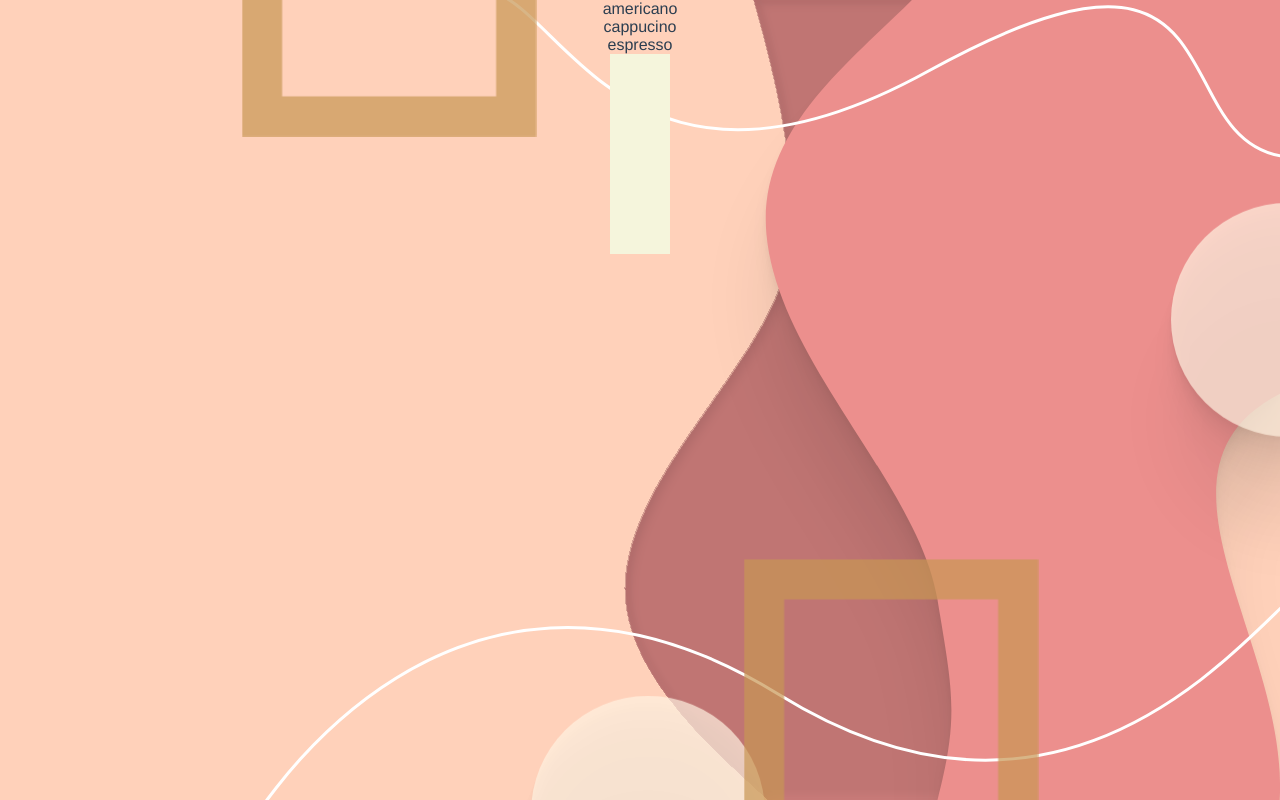
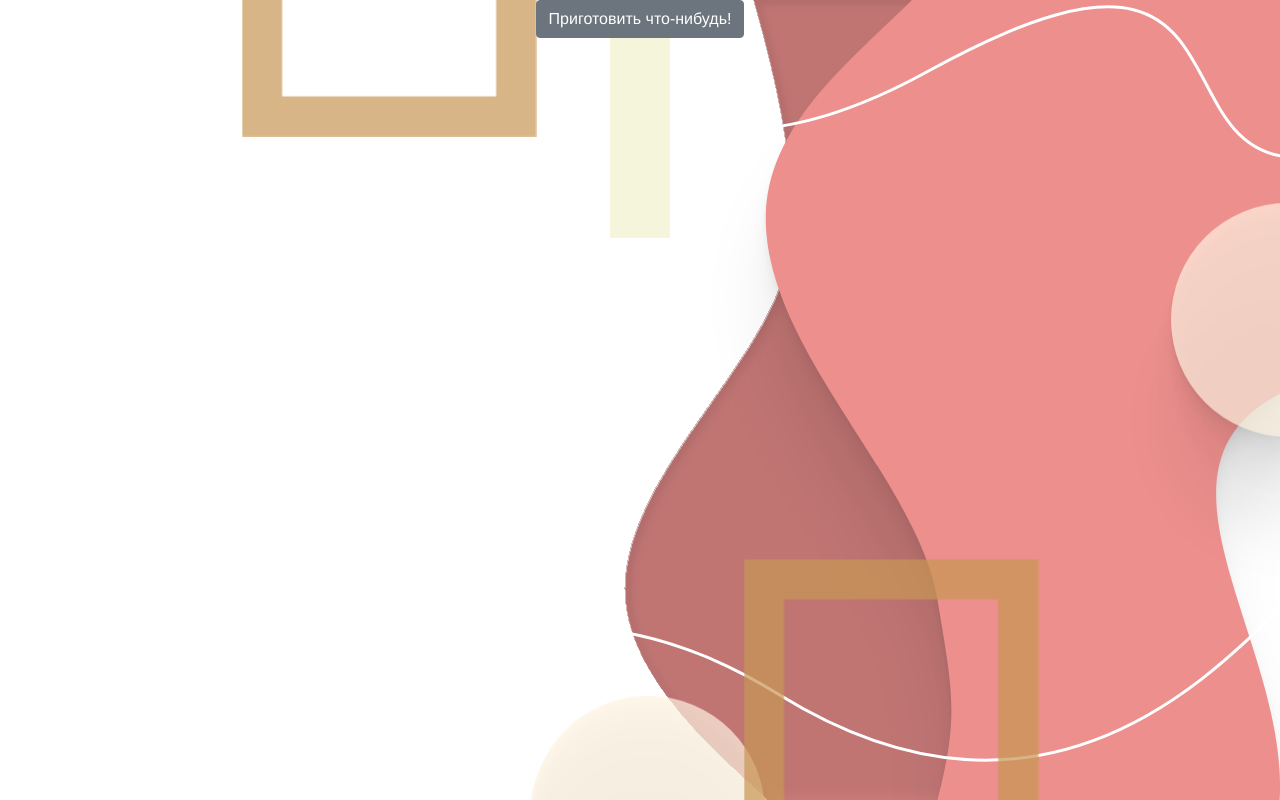
Before and after one commit to kidmustrun/coffeemaker, a Vue app: page / in a window 1280 px wide. Built offline with nearby package versions, Linux system fonts and the light colour scheme.

Commit message:
first draft of the menu

```diff
--- a/package.json
+++ b/package.json
@@ -8,7 +8,9 @@
     "lint": "vue-cli-service lint"
   },
   "dependencies": {
+    "bootstrap-vue": "^2.21.2",
     "core-js": "^3.6.5",
+    "jquery": "^3.6.0",
     "vue": "^2.6.11"
   },
   "devDependencies": {
--- a/src/components/Background.vue
+++ b/src/components/Background.vue
@@ -7,16 +7,20 @@
     <img class="line2" src="../assets/line2.svg" alt="line">
     <img id="rectangle1" class="rectangle" src="../assets/rectangle.svg" alt="rectangle">
     <img id="rectangle2" class="rectangle" src="../assets/rectangle.svg" alt="rectangle">
-    <Choose :coffee_list="coffee_list"/>
+    <Menu :coffee_list="coffee_list"/>
+    <Choose />
+
 </div>
 
 </template>
 
 <script>
 import Choose from '../components/Choose.vue'
+import Menu from '../components/Menu.vue'
 export default {
     components: {
-    Choose
+    Choose,
+    Menu
   },
   props:[
     'coffee_list'
--- a/src/components/Choose.vue
+++ b/src/components/Choose.vue
@@ -1,10 +1,6 @@
 <template>
 <div class="container">
-  <ul v-for="coffee in coffee_list" :key="coffee.id">
 
-      <li @click="showIngredients(coffee.id)">{{ coffee.name }}</li>
-
-  </ul>
   <canvas id="glass" height="200" width="60"></canvas>
   </div>
 </template>
@@ -12,45 +8,7 @@
 <script>
 export default {
   name: 'Choose',
-  props:[
-    'coffee_list'
-  ],
-  methods:{
-     makeCoffee: function(ingredients){
-        let index=0;
-        let canvas = document.getElementById('glass');
-        let ctx = canvas.getContext('2d');
-        let y = canvas.height;
-        let color="black";
-        ctx.clearRect(0,0, canvas.width, canvas.height);
-        for (let ingredient in ingredients) {
-        setTimeout(function(){
-          if(ingredient === 'milk'){
-            color = 'white';
-            }
-          if(ingredient === 'whipped_milk'){
-            color ='#fff8e7';
-            }
-          if(ingredient === 'espresso'){
-            color ='brown';
-          }
-          if(ingredient === 'water'){
-            color = 'blue';
-          }
-          ctx.fillStyle=color;
-          ctx.fillRect(0, y-ingredients[ingredient]*canvas.height, canvas.width, ingredients[ingredient]*canvas.height);
-          y = y-ingredients[ingredient]*canvas.height
-          },1000*index)
-          index+=1
-          }
-        },
 
-    showIngredients: function(coffee_id){
-      let index = this.coffee_list.findIndex((coffee) => coffee.id === coffee_id)
-      this.makeCoffee(this.coffee_list[index].ingredients)
-    },
-
-  }
 }
 </script>
 
--- /dev/null
+++ b/src/components/Menu.vue
@@ -0,0 +1,71 @@
+<template>
+<div class="menu">
+   <b-button v-b-toggle.my-sidebar>Приготовить что-нибудь!</b-button>
+  <b-sidebar id="my-sidebar" bg-variant="transparent" title="Sidebar">
+      <template #header="{ hide }">
+        <b-button size="sm" @click="hide">Закрыть</b-button>
+      </template>
+      <div class="px-3 py-2">
+          <ul v-for="coffee in coffee_list" :key="coffee.id">
+           <li href="#" @click="showIngredients(coffee.id)">{{ coffee.name }}</li>
+        </ul>
+      </div>
+    </b-sidebar>
+</div>
+</template>
+
+<script>
+export default {
+  name: 'Menu',
+  props:[
+    'coffee_list'
+  ],
+  methods:{
+     makeCoffee: function(ingredients){
+        let index=0;
+        let canvas = document.getElementById('glass');
+        let ctx = canvas.getContext('2d');
+        let y = canvas.height;
+        let color="black";
+        ctx.clearRect(0,0, canvas.width, canvas.height);
+        for (let ingredient in ingredients) {
+        setTimeout(function(){
+          if(ingredient === 'milk'){
+            color = 'white';
+            }
+          if(ingredient === 'whipped_milk'){
+            color ='#fff8e7';
+            }
+          if(ingredient === 'espresso'){
+            color ='brown';
+          }
+          if(ingredient === 'water'){
+            color = 'blue';
+          }
+          ctx.fillStyle=color;
+          ctx.fillRect(0, y-ingredients[ingredient]*canvas.height, canvas.width, ingredients[ingredient]*canvas.height);
+          y = y-ingredients[ingredient]*canvas.height
+          },1000*index)
+          index+=1
+          }
+        },
+
+    showIngredients: function(coffee_id){
+      let index = this.coffee_list.findIndex((coffee) => coffee.id === coffee_id)
+      this.makeCoffee(this.coffee_list[index].ingredients)
+    },
+
+  }
+}
+</script>
+
+<style>
+.b-sidebar{
+    background: url("../assets/menu.svg") no-repeat right;
+    background-size: cover;
+    width: 100% !important;
+}
+b-collapse{
+background-color: beige;
+}
+</style>
```
Also changed, not shown: src/main.js (+8 -0 lines), src/assets/menu.svg (added), 1 other file (tests, documents, lock files or other folders).
